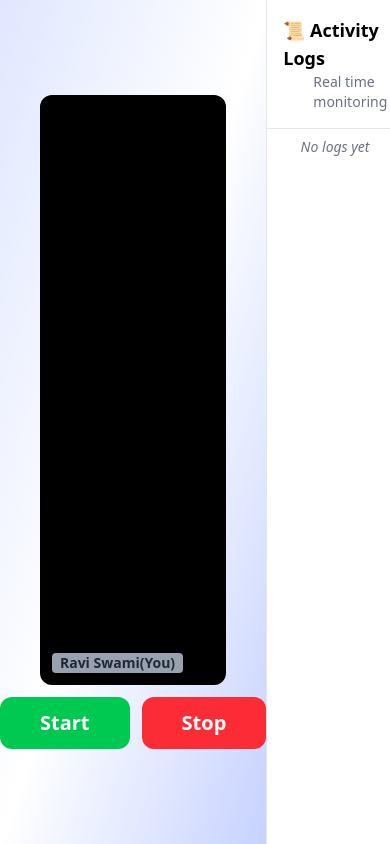
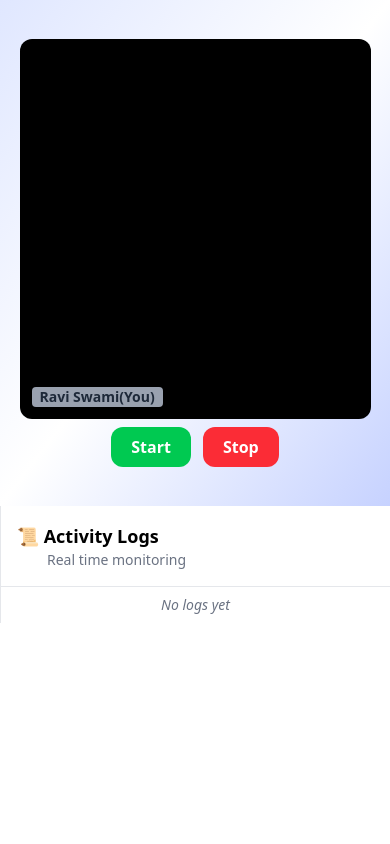
Before and after one commit to raviswamiii/Video-Proctoring-System, a React (Vite) app in the folder Frontend/: page /interview in a window 390 px wide. Built offline with nearby package versions, Linux system fonts and the light colour scheme; sample sign-in values are in the browser's storage.

Commit message:
responsiveness

```diff
--- a/Frontend/src/components/LogsPanel.jsx
+++ b/Frontend/src/components/LogsPanel.jsx
@@ -2,7 +2,7 @@ import React from "react";
 
 export const LogsPanel = () => {
   return (
-    <div className="w-[35%] border-l border-gray-200">
+    <div className=" sm:w-[55%] lg:w-[35%] border-l border-gray-200">
       <div className="border-b border-gray-200 p-4">
         <p className="font-semibold text-lg">📜 Activity Logs</p>
         <p className="text-sm text-gray-500 pl-7.5">Real time monitoring</p>
--- a/Frontend/src/components/VideoFeed.jsx
+++ b/Frontend/src/components/VideoFeed.jsx
@@ -2,17 +2,17 @@ import React from "react";
 
 export const VideoFeed = () => {
   return (
-    <div className="w-full bg-gradient-to-br from-indigo-100 via-white to-indigo-200 h-screen flex flex-col justify-center items-center gap-3">
-      <div className="bg-black h-[70%] w-[70%] rounded-xl relative">
+    <div className="h-[60vh] w-full sm:h-screen bg-gradient-to-br from-indigo-100 via-white to-indigo-200 flex flex-col justify-center items-center gap-2 sm:gap-3">
+      <div className="bg-black h-[75%] w-[90%] sm:h-[70%] sm:w-[70%] rounded-xl relative">
         <p className="text-sm text-gray-800 font-semibold absolute bottom-3 left-3 bg-gray-400 rounded-sm px-2">
           Ravi Swami(You)
         </p>
       </div>
       <div className="flex gap-3">
-        <button className="bg-green-500 hover:bg-green-600 cursor-pointer text-white px-10 py-3 text-xl font-semibold rounded-xl">
+        <button className="bg-green-500 hover:bg-green-600 cursor-pointer text-white px-5 py-2 sm:px-10 sm:py-3 sm:text-xl font-semibold rounded-xl">
           Start
         </button>
-        <button className="bg-red-500 hover:bg-red-600 cursor-pointer text-white px-10 py-3 text-xl font-semibold rounded-xl">
+        <button className="bg-red-500 hover:bg-red-600 cursor-pointer text-white px-5 py-2 sm:px-10 sm:py-3 sm:text-xl font-semibold rounded-xl">
           Stop
         </button>
       </div>
--- a/Frontend/src/pages/Interview.jsx
+++ b/Frontend/src/pages/Interview.jsx
@@ -4,7 +4,7 @@ import { LogsPanel } from '../components/LogsPanel'
 
 export const Interview = () => {
   return (
-    <div className='flex'>
+    <div className='sm:flex'>
       <VideoFeed/>
       <LogsPanel/>
     </div>
```
